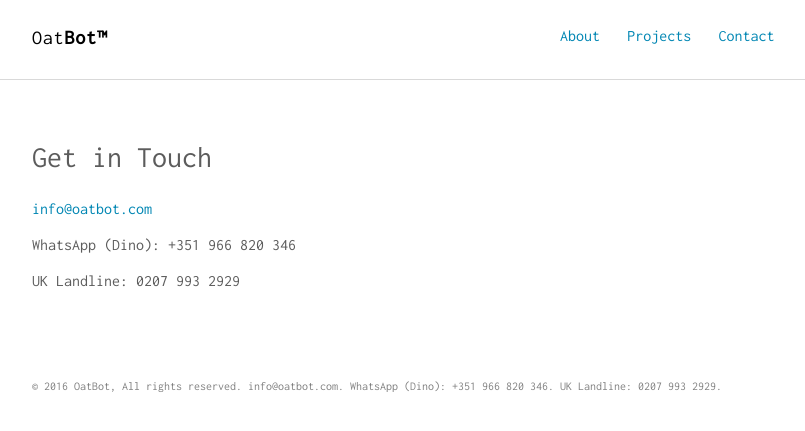
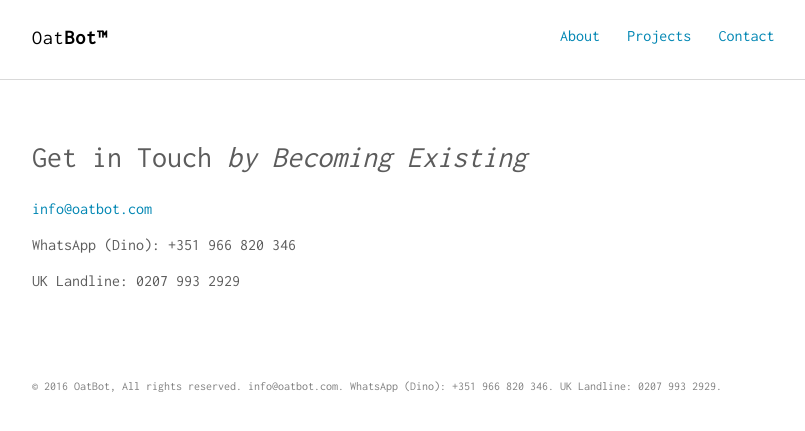
Before and after one commit to dino-koutrouzas/dotcom, a Jekyll site: the page built from contact.md, in a window 1280 px wide. Shown: the top 431 px of the page, without its empty margins (232-1037 px from the left). Built offline with Jekyll 4.4.1, drawn with Linux system fonts in a browser that asks for light colours.

Commit message:
Update page.html
Add 'by Becoming Existing'

```diff
--- a/_layouts/page.html
+++ b/_layouts/page.html
@@ -4,7 +4,7 @@ layout: default
 
 <article class="page container">
   <header class="page-header">
-    <h1 class="page-title">{{ page.title }}</h1>
+    <h1 class="page-title">{{ page.title }} <em>by Becoming Existing</em></h1>
   </header>
   <div class="page-content">
     {{ content }}
```
